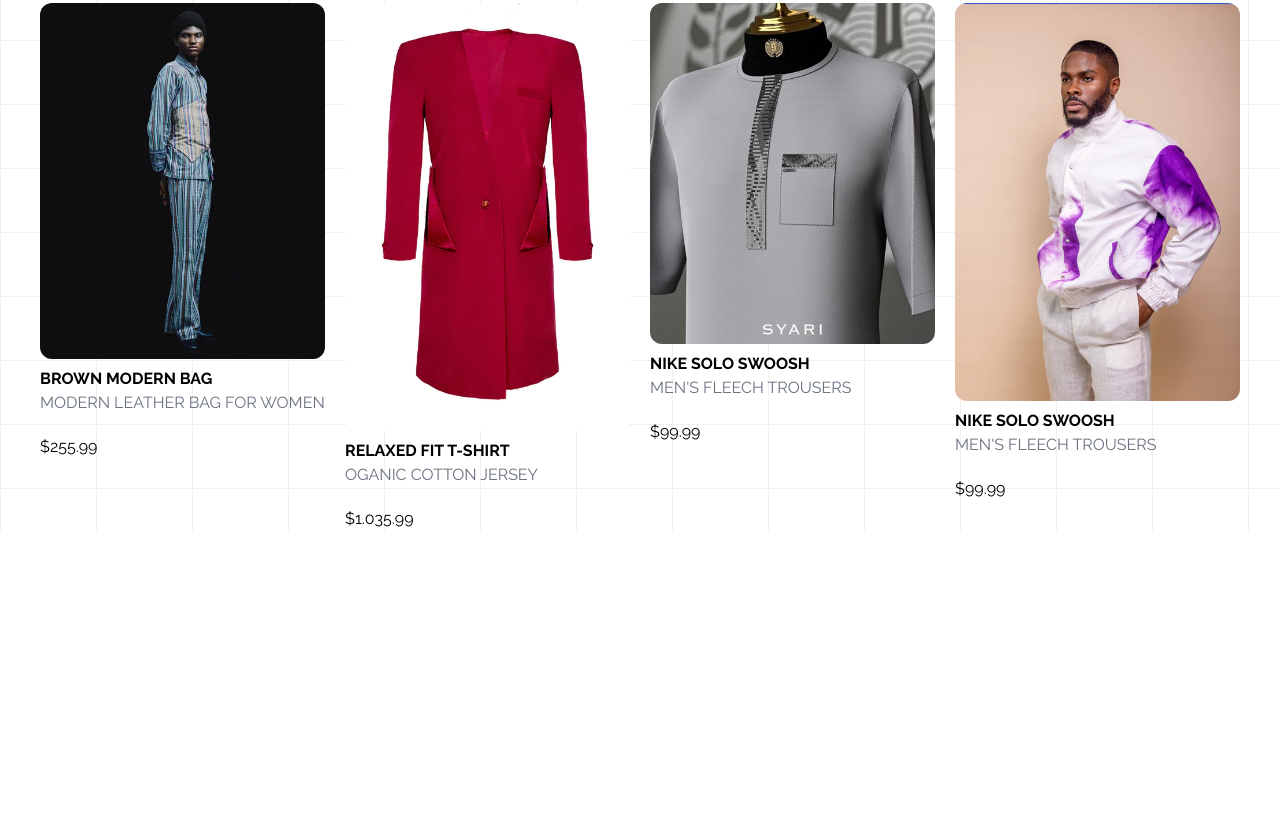
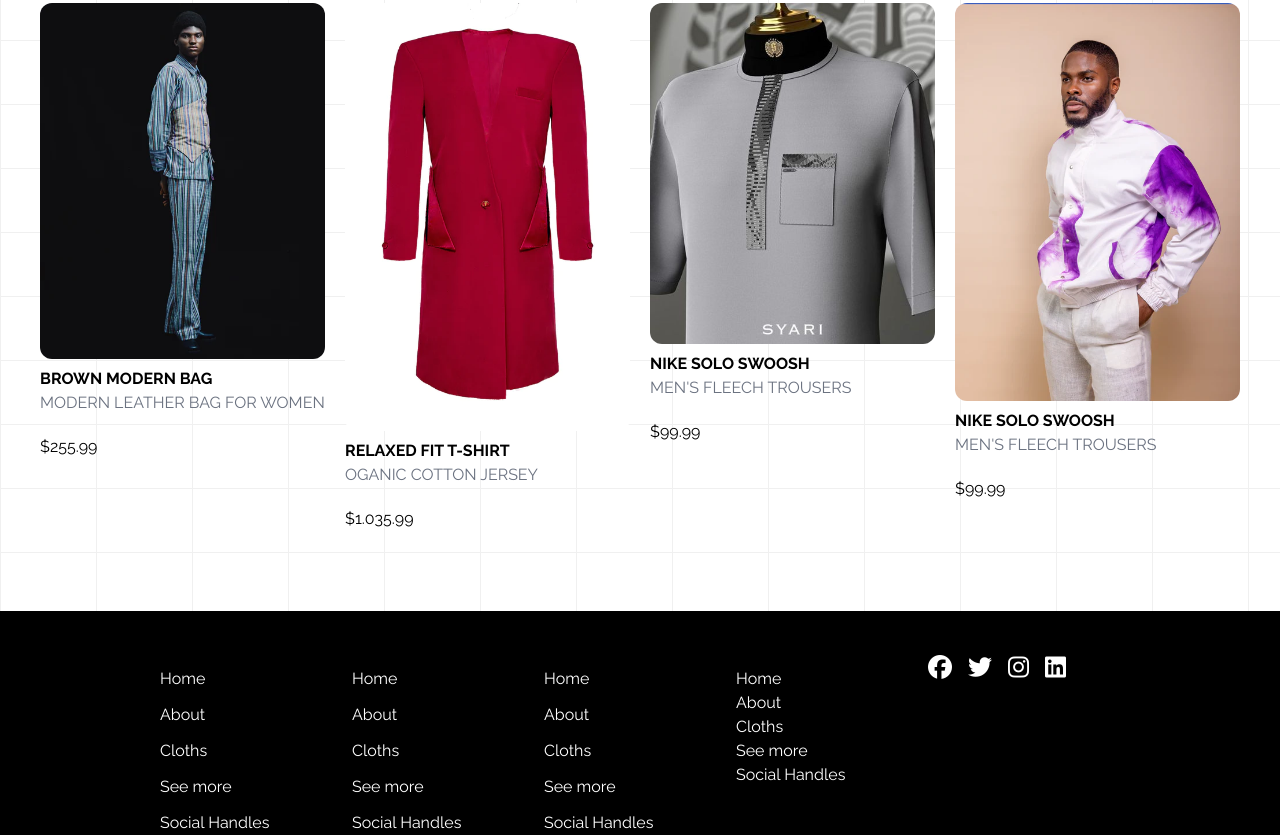
Before and after one commit to Uti-Favour/CrispLooks_FrontEnd_Design, a website: page collections.html in a window 1280 px wide. Shown: the part 1560-2395 px from the top of the page. Before the commit the page ends 2091 px from the top, so only its background shows below. Drawn offline with nearby package versions, Linux system fonts and the light colour scheme.

Commit message:
Added footer section to collections

```diff
--- a/collections.html
+++ b/collections.html
@@ -14,7 +14,11 @@
         rel="stylesheet">
 </head>
 
-<body>
+<body class="relative">
+    <!-- Background -->
+    <div
+        class="absolute inset-0 -z-10 h-full w-full bg-white bg-[linear-gradient(to_right,#f0f0f0_1px,transparent_1px),linear-gradient(to_bottom,#f0f0f0_1px,transparent_1px)] bg-[size:6rem_4rem]">
+    </div>
 
     <section>
         <!-- ------ Hero Section ------ -->
@@ -102,9 +106,7 @@
             <h1 class="font-semibold text-2xl lg:text-5xl max-w-xl lg:leading-tight leading-10 mb-10"> Shop by Categoies</h1>
         </div>
         <div class="grid lg:grid-cols-4 grid-cols-2 gap-5 lg:mx-10 mx-5 mt-5">
-            <div
-                class="absolute inset-0 -z-10 h-full w-full bg-white bg-[linear-gradient(to_right,#f0f0f0_1px,transparent_1px),linear-gradient(to_bottom,#f0f0f0_1px,transparent_1px)] bg-[size:6rem_4rem]">
-            </div>
+
             <div class="rounded-lg lg:rounded-2xl">
                 <img src="Images/collection-1.webp" loading="lazy" class=" rounded-md">
 
@@ -181,6 +183,56 @@
     </section>
 
 
+    <!-- ------ Footer Section ------ -->
+    <section class="mt-20 bg-black">
+        <div class="grid lg:grid-cols-5 grid-cols-2 lg:mx-40 mx-5 text-white">
+            <ul class="space-y-3 mt-14">
+                <li>Home</li>
+                <li>About</li>
+                <li>Cloths</li>
+                <li>See more</li>
+                <li>Social Handles</li>
+            </ul>
+
+            <ul class="mt-14 space-y-3">
+                <li>Home</li>
+                <li>About</li>
+                <li>Cloths</li>
+                <li>See more</li>
+                <li>Social Handles</li>
+            </ul>
+
+            <ul class="mt-14 space-y-3">
+                <li>Home</li>
+                <li>About</li>
+                <li>Cloths</li>
+                <li>See more</li>
+                <li>Social Handles</li>
+            </ul>
+
+            <ul class="mt-14">
+                <li>Home</li>
+                <li>About</li>
+                <li>Cloths</li>
+                <li>See more</li>
+                <li>Social Handles</li>
+            </ul>
+
+            <ul class="flex space-x-4 mt-10 w-28">
+                <li><a href="#" class="text-white hover:text-gray-700"><i
+                            class="fab fa-facebook text-lg lg:text-2xl"></i></a></li>
+                <li><a href="#" class="text-white hover:text-gray-700"><i
+                            class="fab fa-twitter text-lg lg:text-2xl"></i></a></li>
+                <li><a href="#" class="text-white hover:text-gray-700"><i
+                            class="fab fa-instagram text-lg lg:text-2xl"></i></a></li>
+                <li><a href="#" class="text-white hover:text-gray-700"><i
+                            class="fab fa-linkedin text-lg lg:text-2xl"></i></a></li>
+                <!-- Add more social media icons as needed -->
+            </ul>
+        </div>
+
+    </section>
+
 <script src="JS/main.js"></script>
 
 </body>
```
Also changed, not shown: index.html (+18 -10 lines).
